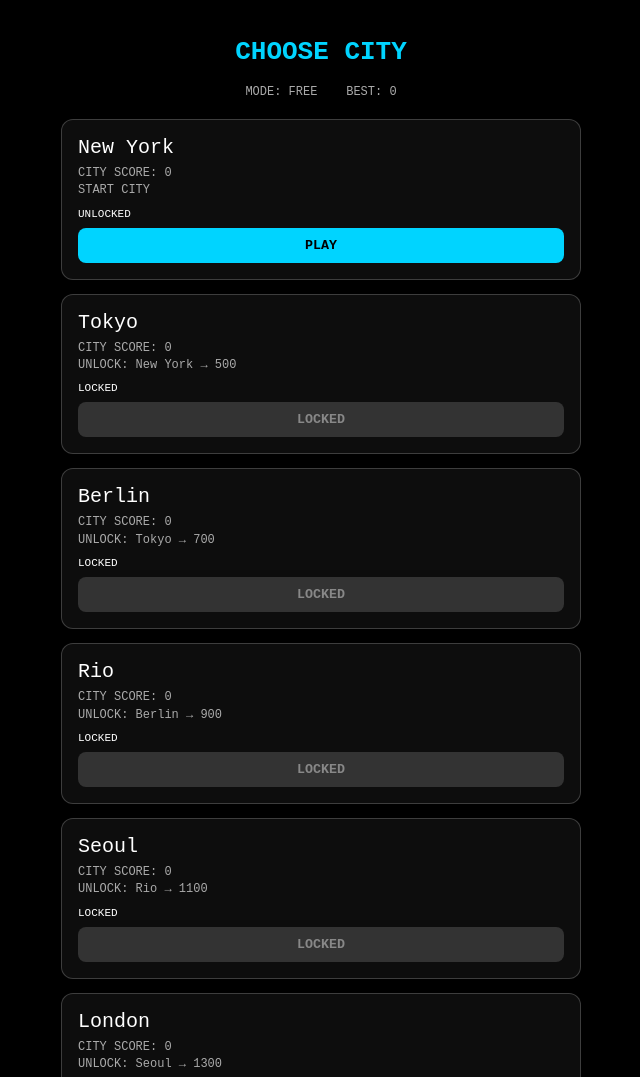
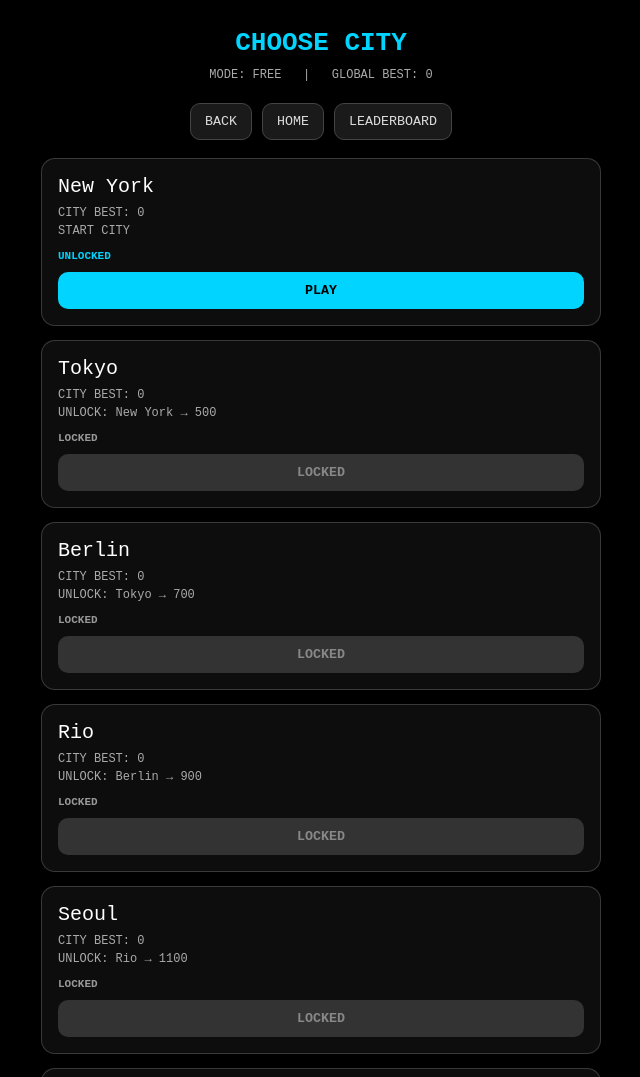
Before and after one commit to uuur1363-arch/neon-world-99, a website: page city.html in a window 1280 px wide. Shown: the top 1077 px of the page, without its empty margins (319-959 px from the left). Drawn offline with Linux system fonts and the light colour scheme.

Commit message:
Update city.html

```diff
--- a/city.html
+++ b/city.html
@@ -6,69 +6,86 @@
   <style>
     body{
       margin:0;
-padding:20px;
-background:black;
-color:white;
+      padding:20px 16px 32px;
+      background:#000;
+      color:#fff;
       font-family:monospace;
     }
-
     h1{
       text-align:center;
       color:#00d4ff;
+      margin:8px 0 8px;
     }
-
+    .top{
+      text-align:center;
+      margin-bottom:18px;
+      font-size:12px;
+      color:#aaa;
+      line-height:1.6;
+    }
+    .actions{
+      display:flex;
+      justify-content:center;
+      gap:10px;
+      flex-wrap:wrap;
+      margin-bottom:18px;
+    }
+    .smallBtn{
+      padding:10px 14px;
+      border:none;
+      border-radius:10px;
+      background:#1a1a1a;
+      color:#ddd;
+      border:1px solid #444;
+      font-family:monospace;
+    }
     .grid{
       display:grid;
       gap:14px;
-max-width:520px;
+      max-width:560px;
       margin:auto;
     }
-
     .card{
-border:1px solid rgba(255,255,255,.2);
-border-radius:12px;
+      border:1px solid rgba(255,255,255,.18);
+      border-radius:14px;
       padding:16px;
       background:rgba(255,255,255,.05);
     }
-
     .city{
       font-size:20px;
       margin-bottom:6px;
+      color:#fff;
     }
-
     .meta{
       font-size:12px;
       color:#aaa;
-margin-bottom:8px;
-line-height:1.45;
+      margin-bottom:10px;
+      line-height:1.5;
     }
-
-button{
-padding:10px;
+    .status{
+      font-size:11px;
+      margin-bottom:10px;
+      font-weight:bold;
+    }
+    .status.unlocked{
+      color:#00d4ff;
+    }
+    .status.locked{
+      color:#999;
+    }
+    button.play{
+      padding:11px;
       border:none;
-border-radius:8px;
+      border-radius:10px;
       background:#00d4ff;
-color:black;
+      color:#000;
       font-family:monospace;
       font-weight:bold;
       width:100%;
     }
-
-button[disabled]{
+    button.play[disabled]{
       background:#333;
       color:#888;
-}
-
-.status{
-font-size:11px;
-margin-bottom:8px;
-}
-
-.top{
-text-align:center;
-margin-bottom:20px;
-font-size:12px;
-color:#aaa;
     }
   </style>
 </head>
@@ -78,8 +95,14 @@
 
   <div class="top">
     MODE: <span id="mode"></span>
-&nbsp;&nbsp;
-BEST: <span id="best"></span>
+    &nbsp;&nbsp;|&nbsp;&nbsp;
+    GLOBAL BEST: <span id="best"></span>
+  </div>
+
+  <div class="actions">
+    <button class="smallBtn" onclick="goBack()">BACK</button>
+    <button class="smallBtn" onclick="location.href='/index.html'">HOME</button>
+    <button class="smallBtn" onclick="location.href='/board.html'">LEADERBOARD</button>
   </div>
 
   <div class="grid" id="grid"></div>
@@ -99,16 +122,16 @@
     ];
 
     const CITY_REQUIRE = {
-  "New York":0,
-  "Tokyo":500,
-  "Berlin":700,
-  "Rio":900,
-  "Seoul":1100,
-  "London":1300,
-  "Paris":1500,
-  "Dubai":1800,
-  "Singapore":2100,
-  "Istanbul":2500
+      "New York": 0,
+      "Tokyo": 500,
+      "Berlin": 700,
+      "Rio": 900,
+      "Seoul": 1100,
+      "London": 1300,
+      "Paris": 1500,
+      "Dubai": 1800,
+      "Singapore": 2100,
+      "Istanbul": 2500
     };
 
     function loadBest() {
@@ -127,7 +150,7 @@
 
     function getCityScore(city) {
       const data = loadCityScores();
-  return data[city] || 0;
+      return Number(data[city] || 0);
     }
 
     function cityUnlocked(city) {
@@ -146,7 +169,15 @@
 
     function playCity(name) {
       localStorage.setItem("neon99_city", name);
+      location.href = "/game.html";
+    }
+
+    function goBack() {
+      if (document.referrer) {
+        history.back();
+      } else {
         location.href = "/index.html";
+      }
     }
 
     function render() {
@@ -170,17 +201,17 @@
           <div class="city">${city}</div>
 
           <div class="meta">
-        CITY SCORE: ${score}<br>
+            CITY BEST: ${score}<br>
             ${city === "New York"
               ? "START CITY"
               : `UNLOCK: ${prev} → ${CITY_REQUIRE[city]}`}
           </div>
 
-      <div class="status">
+          <div class="status ${unlocked ? "unlocked" : "locked"}">
             ${unlocked ? "UNLOCKED" : "LOCKED"}
           </div>
 
-      <button ${unlocked ? "" : "disabled"} onclick="playCity('${city}')">
+          <button class="play" ${unlocked ? "" : "disabled"} onclick="playCity('${city}')">
             ${unlocked ? "PLAY" : "LOCKED"}
           </button>
         `;
```
Lines whose indentation alone changed are shown as unchanged.
